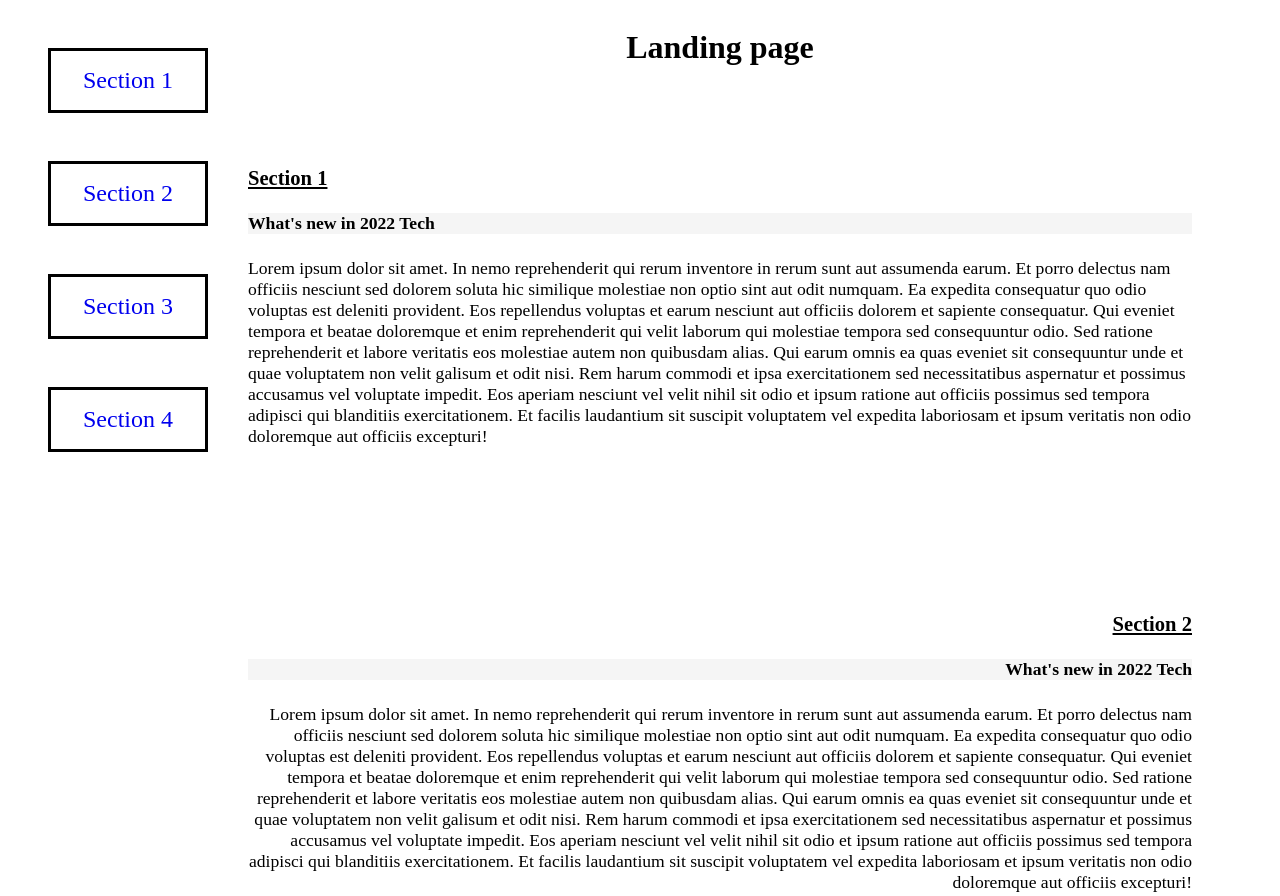
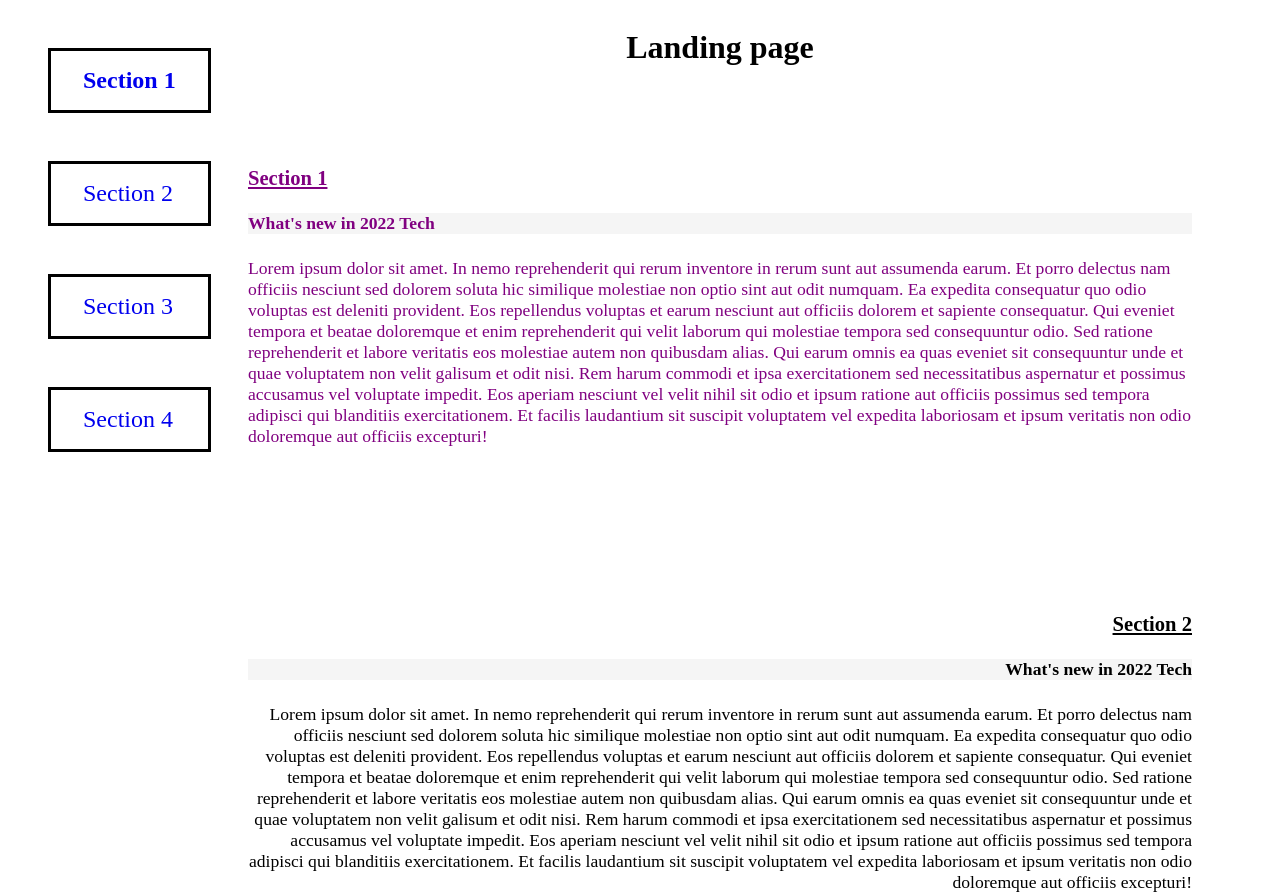
Before and after one commit to truc-bui/front-end-udacity-assignment-two, a plain HTML site: page index.html in a window 1280 px wide. Shown: the top 896 px of the page. Drawn offline with Linux system fonts and the light colour scheme.

Commit message:
update for scrolling functions

```diff
--- a/index.html
+++ b/index.html
@@ -28,7 +28,7 @@
     <!-- BODY SECTION -->
     <main>
       <h1>Landing page</h1>
-      <section class="containter" id="section1">
+      <section class="containter section-wrapper" id="section1">
         <h3 class="section-header" id="section1-header">Section 1</h3>
         <div>
           <h4>What's new in 2022 Tech</h4>
@@ -49,7 +49,7 @@
         </div>
       </section>
 
-      <section class="containter" id="section2">
+      <section class="containter section-wrapper" id="section2">
         <h3 class="section-header" id="section2-header">Section 2</h3>
         <div>
           <h4>What's new in 2022 Tech</h4>
@@ -70,7 +70,7 @@
         </div>
       </section>
 
-      <section class="containter" id="section3">
+      <section class="containter section-wrapper" id="section3">
         <h3 class="section-header" id="section3-header">Section 3</h3>
         <div>
           <h4>What's new in 2022 Tech</h4>
@@ -91,7 +91,7 @@
         </div>
       </section>
 
-      <section class="containter" id="section4">
+      <section class="containter section-wrapper" id="section4">
         <h3 class="section-header" id="section4-header">Section 4</h3>
         <div>
           <h4>What's new in 2022 Tech</h4>
--- a/js/app.js
+++ b/js/app.js
@@ -14,12 +14,13 @@ const MAIN_HEADER_NAV_CLASS_NAME = {
 document.addEventListener("DOMContentLoaded", function (_event) {
   const navbar = document.getElementById('main-header-nav-items-list');
   const navItemLinks = document.getElementsByClassName(MAIN_HEADER_NAV_CLASS_NAME.ITEM_LINK);
-  const sectionHeaders = document.getElementsByClassName('section-header');
+  const sectionWrappers = document.getElementsByClassName('section-wrapper');
 
   function generateNavbarItem(navItem, targetId) {
     const item = document.createElement("li");
     item.innerHTML = `<a href="#${targetId}"
       class="${MAIN_HEADER_NAV_CLASS_NAME.ITEM_LINK}"
+      id="main-header-nav-item-${targetId}"
     >
       ${navItem}
     </a>`;
@@ -28,10 +29,13 @@ document.addEventListener("DOMContentLoaded", function (_event) {
 
   /*set up for header bar */
   function gernerateNavbar() {
-    for (let sectionHeader of sectionHeaders) {
-      if (sectionHeader) {
+    for (let sectionWrapper of sectionWrappers) {
+      if (sectionWrapper) {
         navbar.appendChild(
-          generateNavbarItem(sectionHeader.innerText, sectionHeader.id)
+          generateNavbarItem(
+            sectionWrapper.firstElementChild.innerText,
+            sectionWrapper.id
+          )
         );
       }
     }
@@ -59,6 +63,39 @@ document.addEventListener("DOMContentLoaded", function (_event) {
     }
   }
 
+  function isInViewport(element) {
+    const rect = element.getBoundingClientRect();
+    return (
+        rect.top >= 0 &&
+        rect.left >= 0 &&
+        rect.bottom <= (window.innerHeight || document.documentElement.clientHeight) &&
+        rect.right <= (window.innerWidth || document.documentElement.clientWidth)
+    );
+  }
+
+  function bindSectionWrapperActive() {
+    let found = false;
+      let sectionWrapper;
+      for(let index = 0; index < sectionWrappers.length; index += 1) {
+        sectionWrapper = sectionWrappers[index];
+        sectionWrapper.classList.remove('section-wrapper--active');
+        if(!found && isInViewport(sectionWrapper)) {
+          sectionWrapper.classList.add('section-wrapper--active');
+          // bind active class to navbar item:
+          handleNavItemClick(document.getElementById(`main-header-nav-item-${sectionWrapper.id}`));
+          found = true;
+        }
+      }
+  }
+
+  function handleScrollingEvent() {
+    document.addEventListener('scroll', function(_e) {
+        bindSectionWrapperActive();
+    });
+  }
+
   gernerateNavbar();
+  bindSectionWrapperActive();
   bindMainNavItemLinkClick();
+  handleScrollingEvent();
 });
--- a/style/style.css
+++ b/style/style.css
@@ -37,6 +37,7 @@ header {
 
 .header-nav-items-list li a:visited {
   color:black;
+
 }
 
 .main-header-nav-item-link--active {
@@ -64,6 +65,9 @@ h4 {
   grid-template-columns: 1fr;
 }
 
+.section-wrapper--active {
+  color: purple;
+}
 
 footer {
   text-align: center;
```
